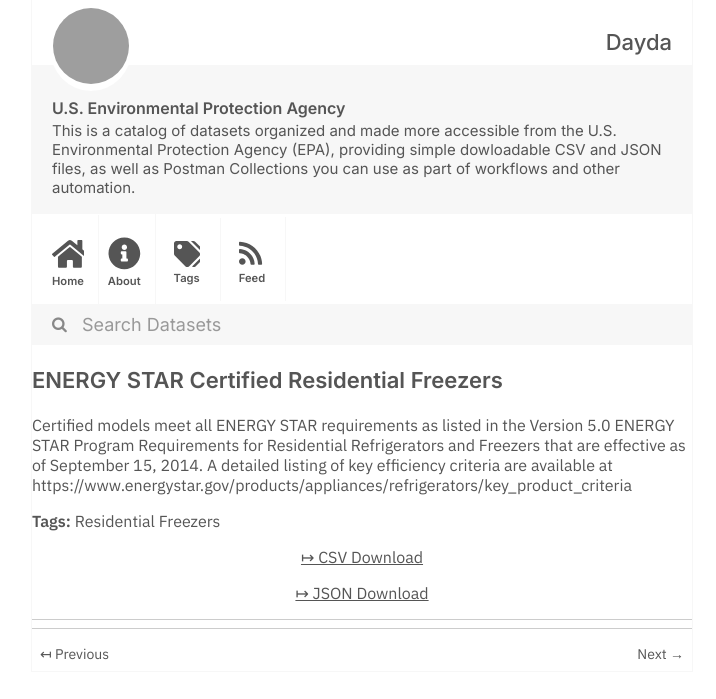
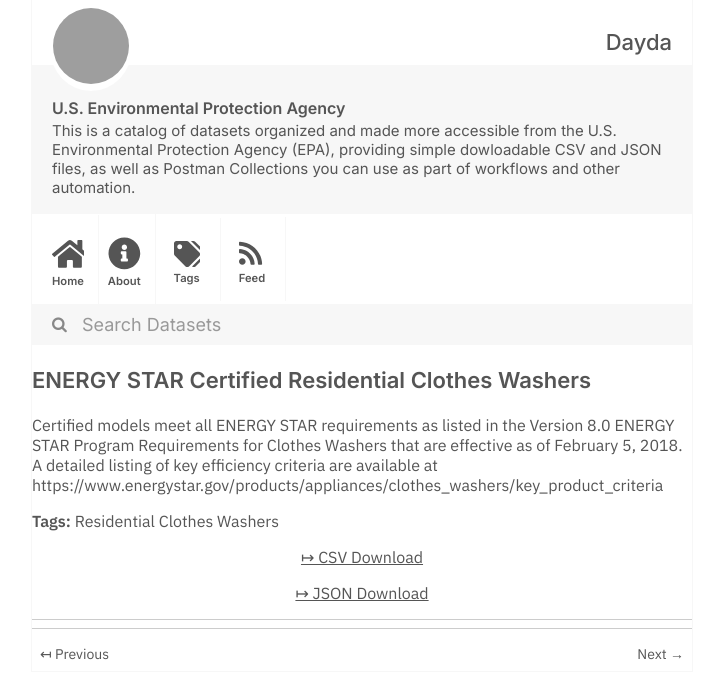
Before and after one commit to dayda-entities/us-environmental-protection-agency, a Jekyll site: the page built from _posts/2020-11-12-energy-star-certified-resident.md, in a window 1280 px wide, cut to the strip 0-699 px from the top of the page. Shown: the whole strip, without its empty margins (278-994 px from the left). Built offline with Jekyll 4.4.1, drawn with Linux system fonts in a browser that asks for light colours; grey boxes are pictures that could not be loaded.

```diff
--- a/_posts/2020-11-12-energy-star-certified-resident.md
+++ b/_posts/2020-11-12-energy-star-certified-resident.md
@@ -1,15 +1,15 @@
 ---
-title: ENERGY STAR Certified Residential Freezers
-created: '2020-11-12T14:52:13.802717'
-modified: '2021-05-15T10:45:02.250990'
+title: ENERGY STAR Certified Residential Clothes Washers
+created: '2020-11-12T14:52:16.156155'
+modified: '2021-05-15T10:45:16.252605'
 state: active
 type: dataset
 tags:
-  - Residential Freezers
+  - Residential Clothes Washers
 groups: []
-csv_url: 'https://data.energystar.gov/api/views/8t9c-g3tn/rows.csv?accessType=DOWNLOAD'
-json_url: 'https://data.energystar.gov/api/views/8t9c-g3tn/rows.json?accessType=DOWNLOAD'
+csv_url: 'https://data.energystar.gov/api/views/bghd-e2wd/rows.csv?accessType=DOWNLOAD'
+json_url: 'https://data.energystar.gov/api/views/bghd-e2wd/rows.json?accessType=DOWNLOAD'
 layout: post
 
 ---
-Certified models meet all ENERGY STAR requirements as listed in the Version 5.0 ENERGY STAR Program Requirements for Residential Refrigerators and Freezers that are effective as of September 15, 2014. A detailed listing of key efficiency criteria are available at https://www.energystar.gov/products/appliances/refrigerators/key_product_criteria
+Certified models meet all ENERGY STAR requirements as listed in the Version 8.0 ENERGY STAR Program Requirements for Clothes Washers that are effective as of February 5, 2018. A detailed listing of key efficiency criteria are available at https://www.energystar.gov/products/appliances/clothes_washers/key_product_criteria
```
